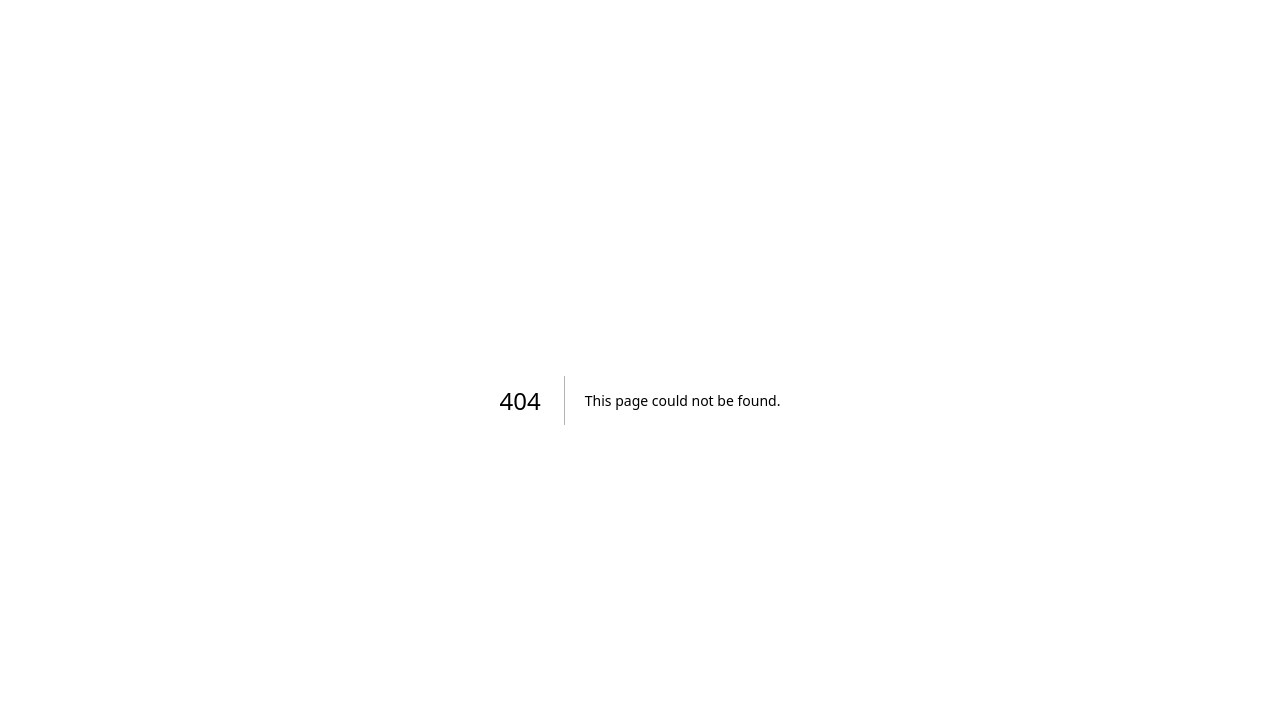
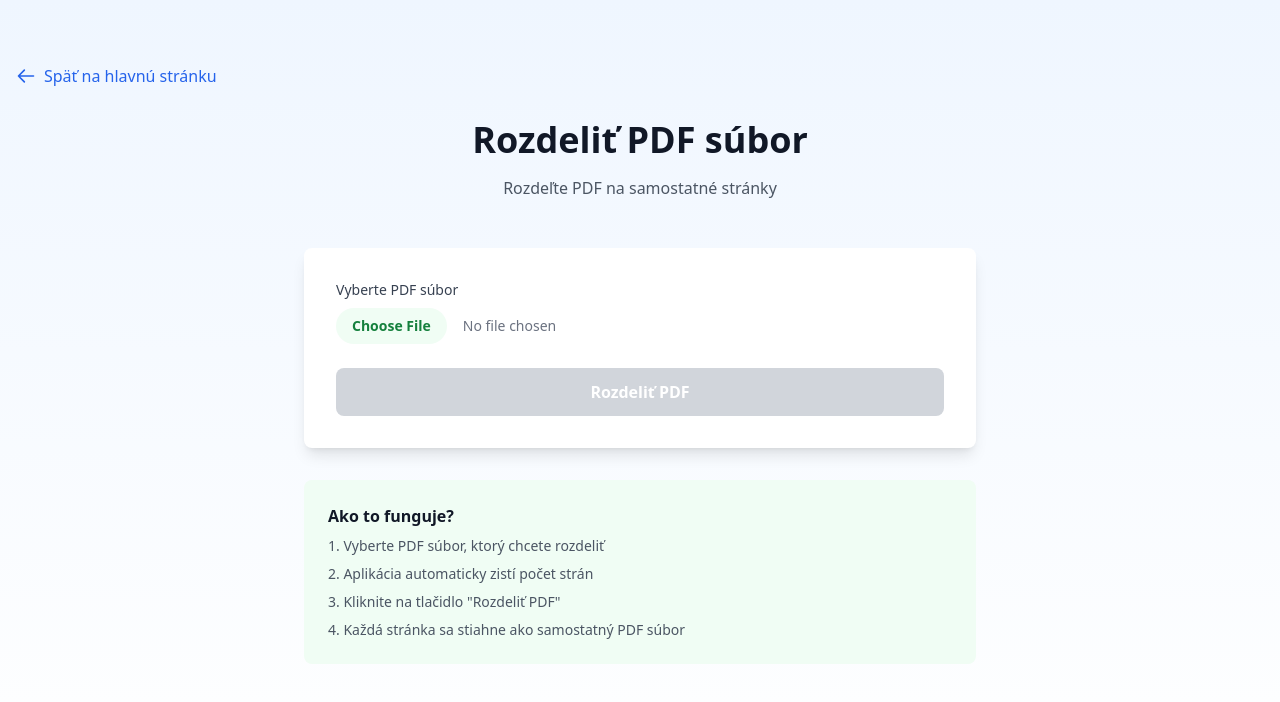
Before and after one commit to fabianmarian8/pdf-tools-web, a Next.js app: page /split in a window 1280 px wide. Before the commit this address had no page. Shown: the top 702 px of the page. Built offline with nearby package versions, Linux system fonts and the light colour scheme.

Commit message:
feat: Add PDF Split functionality - split PDF into individual pages

```diff
--- a/app/page.tsx
+++ b/app/page.tsx
@@ -28,16 +28,15 @@ export default function Home() {
           </Link>
 
           {/* Split PDF */}
-          <Link href="/#" className="block">
-            <div className="bg-white rounded-lg shadow-lg p-6 hover:shadow-xl transition-shadow cursor-pointer opacity-60">
+          <Link href="/split" className="block">
+            <div className="bg-white rounded-lg shadow-lg p-6 hover:shadow-xl transition-shadow cursor-pointer">
               <div className="w-12 h-12 bg-green-100 rounded-lg flex items-center justify-center mb-4">
                 <svg className="w-6 h-6 text-green-600" fill="none" stroke="currentColor" viewBox="0 0 24 24">
                   <path strokeLinecap="round" strokeLinejoin="round" strokeWidth={2} d="M6 18L18 6M6 6l12 12" />
                 </svg>
               </div>
               <h3 className="text-xl font-semibold mb-2">Rozdeliť PDF</h3>
-              <p className="text-gray-600">Rozdeľte PDF na samostatné stránky alebo extrahujte špecifické stránky</p>
-              <span className="text-xs text-gray-400 mt-2 block">Čoskoro</span>
+              <p className="text-gray-600">Rozdeľte PDF na samostatné stránky</p>
             </div>
           </Link>
 
--- /dev/null
+++ b/app/split/page.tsx
@@ -0,0 +1,139 @@
+'use client';
+
+import { useState } from 'react';
+import { PDFDocument } from 'pdf-lib';
+import Link from 'next/link';
+
+export default function SplitPage() {
+  const [file, setFile] = useState<File | null>(null);
+  const [isProcessing, setIsProcessing] = useState(false);
+  const [pageCount, setPageCount] = useState<number>(0);
+
+  const handleFileChange = async (e: React.ChangeEvent<HTMLInputElement>) => {
+    if (e.target.files && e.target.files[0]) {
+      const selectedFile = e.target.files[0];
+      setFile(selectedFile);
+
+      // Zistiť počet strán
+      try {
+        const arrayBuffer = await selectedFile.arrayBuffer();
+        const pdf = await PDFDocument.load(arrayBuffer);
+        setPageCount(pdf.getPageCount());
+      } catch (error) {
+        console.error('Chyba pri načítaní PDF:', error);
+        alert('Chyba pri načítaní PDF súboru');
+      }
+    }
+  };
+
+  const splitPDF = async () => {
+    if (!file) {
+      alert('Prosím nahrajte PDF súbor');
+      return;
+    }
+
+    setIsProcessing(true);
+
+    try {
+      const arrayBuffer = await file.arrayBuffer();
+      const pdf = await PDFDocument.load(arrayBuffer);
+      const totalPages = pdf.getPageCount();
+
+      // Vytvoriť samostatné PDF pre každú stránku
+      for (let i = 0; i < totalPages; i++) {
+        const singlePagePdf = await PDFDocument.create();
+        const [copiedPage] = await singlePagePdf.copyPages(pdf, [i]);
+        singlePagePdf.addPage(copiedPage);
+
+        const pdfBytes = await singlePagePdf.save();
+        const byteArray = Uint8Array.from(pdfBytes);
+        const blob = new Blob([byteArray], { type: 'application/pdf' });
+        const url = URL.createObjectURL(blob);
+
+        const link = document.createElement('a');
+        link.href = url;
+        link.download = `stranka-${i + 1}.pdf`;
+        link.click();
+
+        URL.revokeObjectURL(url);
+
+        // Malé oneskorenie medzi sťahovaním
+        await new Promise(resolve => setTimeout(resolve, 100));
+      }
+
+      alert(`Úspešne rozdelené na ${totalPages} súborov!`);
+    } catch (error) {
+      console.error('Chyba pri rozdeľovaní PDF:', error);
+      alert('Chyba pri rozdeľovaní PDF súboru');
+    } finally {
+      setIsProcessing(false);
+    }
+  };
+
+  return (
+    <main className="min-h-screen bg-gradient-to-b from-blue-50 to-white">
+      <div className="container mx-auto px-4 py-16">
+        <div className="mb-8">
+          <Link href="/" className="text-blue-600 hover:text-blue-800 flex items-center gap-2">
+            <svg className="w-5 h-5" fill="none" stroke="currentColor" viewBox="0 0 24 24">
+              <path strokeLinecap="round" strokeLinejoin="round" strokeWidth={2} d="M10 19l-7-7m0 0l7-7m-7 7h18" />
+            </svg>
+            Späť na hlavnú stránku
+          </Link>
+        </div>
+
+        <div className="text-center mb-12">
+          <h1 className="text-4xl font-bold text-gray-900 mb-4">Rozdeliť PDF súbor</h1>
+          <p className="text-gray-600">Rozdeľte PDF na samostatné stránky</p>
+        </div>
+
+        <div className="max-w-2xl mx-auto">
+          <div className="bg-white rounded-lg shadow-lg p-8">
+            <div className="mb-6">
+              <label className="block text-sm font-medium text-gray-700 mb-2">
+                Vyberte PDF súbor
+              </label>
+              <input
+                type="file"
+                accept=".pdf"
+                onChange={handleFileChange}
+                className="block w-full text-sm text-gray-500 file:mr-4 file:py-2 file:px-4 file:rounded-full file:border-0 file:text-sm file:font-semibold file:bg-green-50 file:text-green-700 hover:file:bg-green-100 cursor-pointer"
+              />
+            </div>
+
+            {file && pageCount > 0 && (
+              <div className="mb-6">
+                <div className="bg-green-50 border border-green-200 rounded-lg p-4">
+                  <p className="text-sm text-gray-700">
+                    <span className="font-semibold">{file.name}</span> - {pageCount} strán
+                  </p>
+                  <p className="text-xs text-gray-600 mt-1">
+                    Vytvorí sa {pageCount} samostatných PDF súborov
+                  </p>
+                </div>
+              </div>
+            )}
+
+            <button
+              onClick={splitPDF}
+              disabled={!file || isProcessing}
+              className="w-full bg-green-600 text-white py-3 px-6 rounded-lg font-semibold hover:bg-green-700 disabled:bg-gray-300 disabled:cursor-not-allowed transition-colors"
+            >
+              {isProcessing ? 'Rozdeľujem PDF...' : 'Rozdeliť PDF'}
+            </button>
+          </div>
+
+          <div className="mt-8 bg-green-50 rounded-lg p-6">
+            <h3 className="font-semibold text-gray-900 mb-2">Ako to funguje?</h3>
+            <ol className="space-y-2 text-sm text-gray-600">
+              <li>1. Vyberte PDF súbor, ktorý chcete rozdeliť</li>
+              <li>2. Aplikácia automaticky zistí počet strán</li>
+              <li>3. Kliknite na tlačidlo "Rozdeliť PDF"</li>
+              <li>4. Každá stránka sa stiahne ako samostatný PDF súbor</li>
+            </ol>
+          </div>
+        </div>
+      </div>
+    </main>
+  );
+}
```
